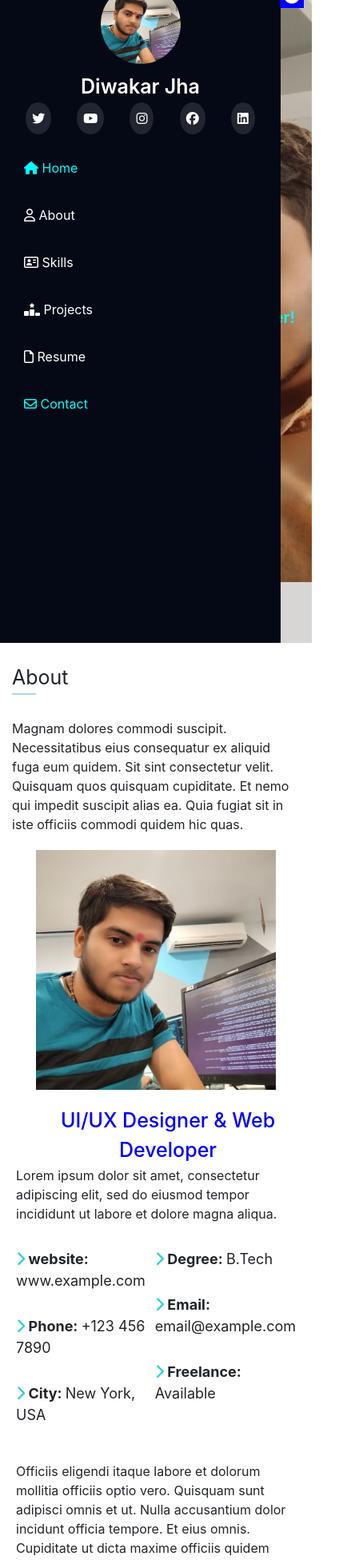
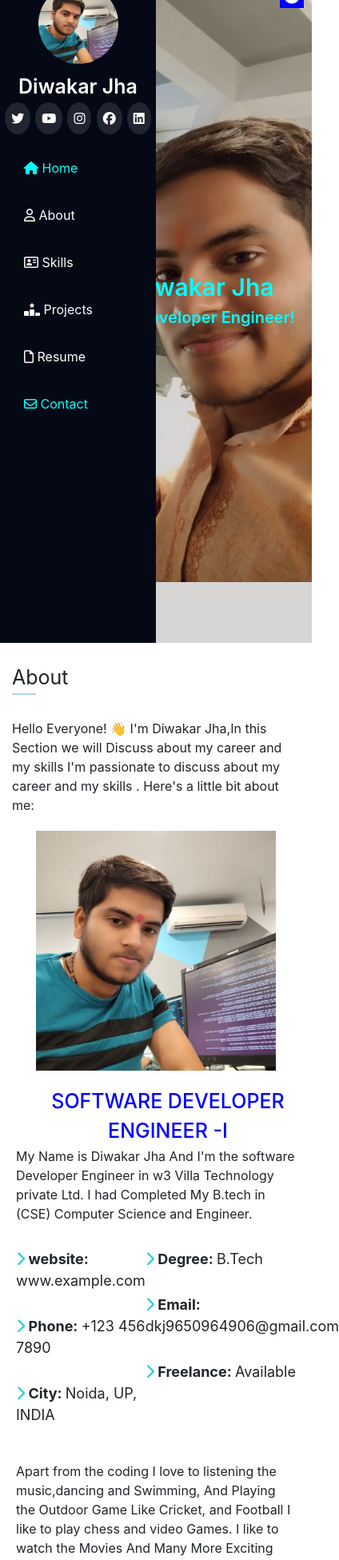
Before and after one commit to diwakarjhadj/Portfolio, a React (Create React App) app: page / in a window 390 px wide. Shown: the part 40-1991 px from the top of the page at 80% size, 424 px wide, since content can reach past the window. Built offline with nearby package versions, Linux system fonts and the light colour scheme.

Commit message:
Completed portfolio code

```diff
--- a/src/comp/About.js
+++ b/src/comp/About.js
@@ -33,7 +33,7 @@ const About = () => {
                 <div className='main-about-desc' id='about'>
                     <div className='main-About'>About</div>
                     <div className='about-desc'>
-                        Magnam dolores commodi suscipit. Necessitatibus eius consequatur ex aliquid fuga eum quidem. Sit sint consectetur velit. Quisquam quos quisquam cupiditate. Et nemo qui impedit suscipit alias ea. Quia fugiat sit in iste officiis commodi quidem hic quas.
+                        Hello Everyone! 👋 I'm Diwakar Jha,In this Section we will Discuss about my career and my skills I'm passionate to discuss about my career and my skills . Here's a little bit about me:
                     </div>
                     <div className='about-image-desc'>
                         <div className='about-images'>
@@ -43,24 +43,24 @@ const About = () => {
                         </div>
                         <div className='about-image-description'>
                             <div className='about-desc-heading'>
-                                UI/UX Designer & Web Developer
+                                SOFTWARE DEVELOPER ENGINEER -I
                             </div>
                             <div className='about-desc-text'>
-                                <p>Lorem ipsum dolor sit amet, consectetur adipiscing elit, sed do eiusmod tempor incididunt ut labore et dolore magna aliqua.</p>
+                            <p>My Name is Diwakar Jha And I'm the software Developer Engineer in w3 Villa Technology private Ltd. I had Completed My B.tech in (CSE) Computer Science and Engineer.</p>
                             </div>
                             <div className='about-all-desc'>
                                 <div className='personal-desc1'>
                                     <div className='website'><i className="fa-solid fa-chevron-right" style={{ color: "#2bd1d4" }}></i><strong> website: </strong>www.example.com</div>
                                     <div className='website'><i className="fa-solid fa-chevron-right" style={{ color: "#2bd1d4" }}></i><strong> Phone: </strong>+123 456 7890</div>
-                                    <div className='website'><i className="fa-solid fa-chevron-right" style={{ color: "#2bd1d4" }}></i><strong> City: </strong>New York, USA</div>
+                                    <div className='website'><i className="fa-solid fa-chevron-right" style={{ color: "#2bd1d4" }}></i><strong> City: </strong>Noida, UP, INDIA</div>
                                 </div>
                                 <div className='personal-desc2'>
                                     <div className='website'><i className="fa-solid fa-chevron-right" style={{ color: "#2bd1d4" }}></i><strong> Degree: </strong>B.Tech</div>
-                                    <div className='website'><i className="fa-solid fa-chevron-right" style={{ color: "#2bd1d4" }}></i><strong> Email: </strong>email@example.com</div>
+                                    <div className='website'><i className="fa-solid fa-chevron-right" style={{ color: "#2bd1d4" }}></i><strong> Email: </strong>dkj9650964906@gmail.com</div>
                                     <div className='website'><i className="fa-solid fa-chevron-right" style={{ color: "#2bd1d4" }}></i><strong> Freelance: </strong>Available</div>
                                 </div>
                             </div>
-                            <div className='personal-text-desc'>Officiis eligendi itaque labore et dolorum mollitia officiis optio vero. Quisquam sunt adipisci omnis et ut. Nulla accusantium dolor incidunt officia tempore. Et eius omnis. Cupiditate ut dicta maxime officiis quidem quia. Sed et consectetur qui quia repellendus itaque neque. Aliquid amet quidem ut quaerat cupiditate. Ab et eum qui repellendus omnis culpa magni laudantium dolores.</div>
+                            <div className='personal-text-desc'>Apart from the coding I love to listening the music,dancing and Swimming, And Playing the Outdoor Game Like Cricket, and Football I like to play chess and video Games. I like to watch the Movies And Many More Exciting Things to do.</div>
                         </div>
                     </div>
                 </div>
--- a/src/comp/Contact.js
+++ b/src/comp/Contact.js
@@ -1,18 +1,35 @@
 import React from 'react';
 import '../style/Contact.css';
-
+import { BrowserRouter as Router, Link } from 'react-router-dom';
 const Contact = () => {
     return (
         <>
             <div className='contact-section' id="contact">
                 <div className='contact-heading'>Contact</div>
-                <div className='contact-para'>Magnam dolores commodi suscipit. Necessitatibus eius consequatur ex aliquid fuga eum quidem. Sit sint consectetur velit. Quisquam quos quisquam cupiditate. Et nemo qui impedit suscipit alias ea. Quia fugiat sit in iste officiis commodi quidem hic quas.</div>
+                <div className='contact-para'>I welcome inquiries and am available for discussions about potential opportunities, collaboration, or any questions you may have. Feel free to reach out via email or connect with me on LinkedIn. I look forward to engaging with you!</div>
                 <div className='social-media-contact'>
-                    <div className='social-media-link-contact twitter'><i className="fa-brands fa-twitter" style={{ cursor: 'pointer' }}></i></div>
-                    <div className='social-media-link-contact youtube'><i className="fa-brands fa-youtube" style={{ cursor: 'pointer' }}></i></div>
-                    <div className='social-media-link-contact instagram'><i className="fa-brands fa-instagram" style={{ cursor: 'pointer' }}></i></div>
-                    <div className='social-media-link-contact facebook'><i className="fa-brands fa-facebook" style={{ cursor: 'pointer' }}></i></div>
-                    <div className='social-media-link-contact linkedin'><i className="fa-brands fa-linkedin" style={{ cursor: 'pointer' }}></i></div>
+                    <Router>
+                        <Link>
+                            <div className='social-media-link-contact twitter'><i className="fa-brands fa-twitter" style={{ cursor: 'pointer' }}></i></div>
+                        </Link>
+                        <Link to='https://www.youtube.com/channel/UCjZGcg-NwI96hksQsIcQJDA' target='_blank'>
+                            <div className='social-media-link-contact youtube'><i className="fa-brands fa-youtube" style={{ cursor: 'pointer' }}></i></div>
+                        </Link>
+                        <Link>
+                            <div className='social-media-link-contact instagram'><i className="fa-brands fa-instagram" style={{ cursor: 'pointer' }}></i></div>
+                        </Link>
+                        <Link>
+                            <div className='social-media-link-contact facebook'><i className="fa-brands fa-facebook" style={{ cursor: 'pointer' }}></i></div>
+                        </Link>
+                        <Link to='https://www.linkedin.com/in/diwakar-jha-22a436218/' target='_blank'>
+                            <div className='social-media-link-contact linkedin'><i className="fa-brands fa-linkedin" style={{ cursor: 'pointer' }}></i></div>
+                        </Link>
+                    </Router>
+
+
+
+
+
                 </div>
             </div>
         </>
--- a/src/comp/Navbar.js
+++ b/src/comp/Navbar.js
@@ -10,8 +10,8 @@ window.addEventListener('scroll', function () {
     var aboutLink = document.querySelector('.aboutLink');
     var skillsLink = document.querySelector('.skillsLink');
     var projectLink = document.querySelector('.projectLink');
-    if (window.scrollY + window.innerHeight === document.documentElement.scrollHeight) {
-
+    // console.log(window.scrollY+this.window.innerHeight,document.documentElement.scrollHeight);
+    if (window.scrollY + window.innerHeight >= (document.documentElement.scrollHeight - 1)) {
         resumeLink.classList.remove('active');
         portfolioHeading.style.color = 'aqua';
     }
@@ -54,7 +54,7 @@ const Navbar = () => {
             // Check if the window width is at most 991px
             if (windowWidth <= 991) {
                 setIsBarsVisible(true); // Reset the visibility when the window is resized to 991px or less
-            } else{
+            } else {
                 setIsBarsVisible(false); // Hide the icons when the window is wider than 991px
             }
         };
@@ -84,15 +84,26 @@ const Navbar = () => {
                             <div className='profile-name'>Diwakar Jha</div>
                         </div>
                         <div className='social-media'>
-                            <div className='social-media-link twitter'><i className="fa-brands fa-twitter"></i></div>
-                            <div className='social-media-link youtube'><i className="fa-brands fa-youtube"></i></div>
-                            <div className='social-media-link instagram'><i className="fa-brands fa-instagram"></i></div>
-                            <div className='social-media-link facebook'><i className="fa-brands fa-facebook"></i></div>
-                            <div className='social-media-link linkedin'><i className="fa-brands fa-linkedin"></i></div>
+                            <a href='' target='_blank'>
+                                <div className='social-media-link twitter'><i className="fa-brands fa-twitter"></i></div>
+                            </a>
+                            <a href='https://www.youtube.com/channel/UCjZGcg-NwI96hksQsIcQJDA' target='_blank'>
+                                <div className='social-media-link youtube'><i className="fa-brands fa-youtube"></i></div>
+                            </a>
+                            <a href='' target='_blank'>
+                                <div className='social-media-link instagram'><i className="fa-brands fa-instagram"></i></div>
+                            </a>
+                            <a href='' target='_blank'>
+                                <div className='social-media-link facebook'><i className="fa-brands fa-facebook"></i></div>
+                            </a>
+                            <a href='https://www.linkedin.com/in/diwakar-jha-22a436218/' target='_blank'>
+                                <div className='social-media-link linkedin'><i className="fa-brands fa-linkedin"></i></div>
+                            </a>
+
                         </div>
 
                         <div className='portflio-maindesc'>
-                            <div className='portfoio-heading home'> <Link to="home" spy={true} smooth={true} offset={0} duration={500} onClick={handleLinkClick} className='homeLink'> <span style={{ cursor: 'pointer' }}><i className="fa-solid fa-house"></i> Home</span></Link></div>
+                            <div className='portfoio-heading home'> <Link to="home" spy={true} smooth={true} offset={0} duration={500} onClick={handleLinkClick} className='homeLink' href="https://www.youtube.com/channel/UCjZGcg-NwI96hksQsIcQJDA"> <span style={{ cursor: 'pointer' }}><i className="fa-solid fa-house"></i> Home</span></Link></div>
                             <div className='portfoio-heading about'>  <Link to="about" spy={true} smooth={true} offset={0} duration={500} onClick={handleLinkClick} className='aboutLink'><span style={{ cursor: 'pointer' }}><i className="fa-regular fa-user"></i> About</span></Link></div>
                             <div className='portfoio-heading skills' >  <Link to="skills" spy={true} smooth={true} offset={0} duration={500} onClick={handleLinkClick} className='skillsLink'><span style={{ cursor: 'pointer' }}><i className="fa-regular fa-address-card"></i> Skills</span> </Link></div>
                             <div className='portfoio-heading project'>  <Link to="project" spy={true} smooth={true} offset={0} duration={500} onClick={handleLinkClick} className='projectLink'> <span style={{ cursor: 'pointer' }}><i className="fa-solid fa-ranking-star"></i> Projects</span> </Link></div>
@@ -121,4 +132,4 @@ const Navbar = () => {
     )
 }
 
-export default Navbar
+export default Navbar;
--- a/src/comp/Project.js
+++ b/src/comp/Project.js
@@ -8,7 +8,7 @@ const Project = () => {
         <>
             <div className='project-section' id="project">
                 <div className='project-heading'>Project</div>
-                <div className='project-para'>Magnam dolores commodi suscipit. Necessitatibus eius consequatur ex aliquid fuga eum quidem. Sit sint consectetur velit. Quisquam quos quisquam cupiditate. Et nemo qui impedit suscipit alias ea. Quia fugiat sit in iste officiis commodi quidem hic quas.</div>
+                <div className='project-para'>Throughout my career, I've actively contributed to a variety of impactful projects, showcasing my ability to translate concepts into tangible results. Here are some key projects that highlight my skills and achievements:</div>
                 <div className='main-project-image'>
                     <div className='project-image1'>
                         <div className='project-image'>
--- a/src/comp/Resume.js
+++ b/src/comp/Resume.js
@@ -1,4 +1,5 @@
 import React from 'react';
+import { Link } from 'react-router-dom';
 import '../style/Resume.css';
 
 
@@ -22,7 +23,7 @@ const Resume = () => {
         <>
             <div className='resume-section' id="resume">
                 <div className='resume-heading'>Resume</div>
-                <div className='resume-para'>Magnam dolores commodi suscipit. Necessitatibus eius consequatur ex aliquid fuga eum quidem. Sit sint consectetur velit. Quisquam quos quisquam cupiditate. Et nemo qui impedit suscipit alias ea. Quia fugiat sit in iste officiis commodi quidem hic quas.</div>
+                <div className='resume-para'>In my career journey, I've honed a diverse set of skills that uniquely qualify me for success in my field and industry. From technical proficiency to interpersonal finesse, I bring a comprehensive skill set to the table. Here's a glimpse of what I offer:</div>
                 <div className='main-resume-description'>
                     <div className='resume-intro-description'>
                         <div className='resume-intro'>
@@ -30,7 +31,7 @@ const Resume = () => {
                             <div className='person-name'>Diwakar Jha</div>
                             <div className='person-desc'>
                                 <div className='description-text'>
-                                    Innovative and deadline-driven Graphic Designer with 3+ years of experience designing and developing user-centered digital/print marketing material from initial concept to final, polished deliverable.
+                                    My Name is Diwakar Jha And I'm the Software Developer Engineer And Completed my Bachelor Degree Which is well reputed Course in B.TECH( Bachelor Of Technology.) and My Branch is Computer Science And Engineering which is Four Year Programming Course. My B.TECH Batch is(2019-2023).
                                 </div>
                                 <div className='person-short-desc'>
                                     <div className='short-desc'>
@@ -49,7 +50,7 @@ const Resume = () => {
                                 <div className='education-year'>2019-23</div>
                                 <div className='education-institute'>IIMT College of Engineering, Greater Noida</div>
                                 <div className='education-summary'>
-                                    Innovative and deadline-driven Graphic Designer with 3+ years of experience designing and developing user-centered digital/print marketing material from initial concept to final, polished deliverable.
+                                    I had completed my B.Tech from IIMT College Of Engineering Which is Situated in Greater Noida, My College is Affiliated With Prestigious University which is AKTU(A.P.J. Abdul Kalam Technical University.)
                                 </div>
                             </div>
                             <div className='senior-secondaryeducation'>
@@ -58,7 +59,7 @@ const Resume = () => {
                                     <div className='education-year'>2017-19</div>
                                     <div className='education-institute'>R S S International School, Noida</div>
                                     <div className='education-summary'>
-                                        Innovative and deadline-driven Graphic Designer with 3+ years of experience designing and developing user-centered digital/print marketing material from initial concept to final, polished deliverable.
+                                        I had Completed my Intermediate from R S S International School  Which is Situated in Noida, My School is Affiliated With Prestigious BOARD which is CBSE (Central Board of Secondary Education.)
                                     </div>
                                 </div>
                             </div>
@@ -69,7 +70,7 @@ const Resume = () => {
                                     <div className='education-year'>2015-17</div>
                                     <div className='education-institute'>R S S International School, Noida</div>
                                     <div className='education-summary'>
-                                        Innovative and deadline-driven Graphic Designer with 3+ years of experience designing and developing user-centered digital/print marketing material from initial concept to final, polished deliverable.
+                                        I had Completed my Matriculation from R S S International School  Which is Situated in Noida, My School is Affiliated With Prestigious BOARD which is CBSE (Central Board of Secondary Education.)
                                     </div>
                                 </div>
                             </div>
@@ -87,9 +88,9 @@ const Resume = () => {
                                     <div className='education-institute'>w3Villa Technology private Ltd.</div>
                                     <div className='person-short-desc'>
                                         <div className='short-desc'>
-                                            <li>Lead in the design, development, and implementation of the graphic, layout, and production communication materials</li>
-                                            <li>Delegate tasks to the 7 members of the design team and provide counsel on all aspects of the project.</li>
-                                            <li>Supervise the assessment of all graphic materials in order to ensure quality and accuracy of the design</li>
+                                            <li>Lead in the design, development, and implementation the Technical Skills in the Project, To Gain the Technical Experience of the company.</li>
+                                            <li>Aspiring the New Skills to Continuously Growing My Carrer as well as Company's Benefit.</li>
+                                            <li>This is my Training Certificate of W3 Villa: <a href="https://drive.google.com/file/d/1DYQE9enJroKXQDFVEFEku_Q6gxpBSx9g/view?usp=sharing" target="_blank" rel="noopener noreferrer">View Certificate</a></li>
                                         </div>
                                     </div>
                                 </div>
@@ -102,7 +103,7 @@ const Resume = () => {
                                     <div className='education-year'>2022-22</div>
                                     <div className='education-institute'>ConsultIt Private LTD.</div>
                                     <div className='education-summary'>
-                                        Innovative and deadline-driven Graphic Designer with 3+ years of experience designing and developing user-centered digital/print marketing material from initial concept to final, polished deliverable.
+                                        I have Successfully completed my Summer Internship of 3 months in which I have got the Knowldge About my the Technical Skills which is React and Node.js This is the Certificate: <a href="https://drive.google.com/file/d/1NRWhW9n-z1JsNtfx1kx_odJem02iiCQ_/view?usp=sharing" target="_blank" rel="noopener noreferrer">Software Engineer Intern</a>
                                     </div>
                                 </div>
                                 <div className='senior-secondaryeducation'>
@@ -111,7 +112,7 @@ const Resume = () => {
                                         <div className='education-year'>2022-22</div>
                                         <div className='education-institute'>Two Waits Private LTD.</div>
                                         <div className='education-summary'>
-                                            Innovative and deadline-driven Graphic Designer with 3+ years of experience designing and developing user-centered digital/print marketing material from initial concept to final, polished deliverable.
+                                        I have Successfully completed my DSA (Data Structure and Algorithm) Internship of 1 months in which I have got the Knowledge About my the Problem Solving Skills. This is the Certificate: <a href="https://drive.google.com/file/d/1OocKgoQUXQgOX0p7wBOPCgHgS9g16HC4/view?usp=sharing" target="_blank" rel="noopener noreferrer">DSA Certificate</a>
                                         </div>
                                     </div>
                                 </div>
@@ -122,7 +123,8 @@ const Resume = () => {
                                     <div className='person-desc'>
                                         <div className='education-institute'>Get the Reward Gfg T-shirt For Good Rank in Gfg Coding Competition</div>
                                         <div className='education-summary'>
-                                            Innovative and deadline-driven Graphic Designer with 3+ years of experience designing and developing user-centered digital/print marketing material from initial concept to final, polished deliverable.
+                                            I have Successfully Completed My 8 week Winter Interview Preperation which is organized by mr Sandeep jain sir They Guide about the Technical skills as well as Soft Skills This is the Certificate: <a href="https://drive.google.com/file/d/1u6kR_-SmWbbP3oMWnmEBLFri3qDWK_26/view?usp=sharing" target="_blank" rel="noopener noreferrer">Course Completion</a>
+                                            <p>I got the Gfg Recommendation Course which is Organized by the Gfg of Bi-wizard 5.0 coding Contest By Sandeep Jain Sir <a href="https://drive.google.com/file/d/1LmFVrmRW70TttriP4vDU0GMPN0B-yRTy/view?usp=sharing" target="_blank" rel="noopener noreferrer">Bi-wizard Certificate</a></p>
                                         </div>
                                     </div>
                                 </div>
@@ -130,9 +132,7 @@ const Resume = () => {
                                     <div className='person-name'>Leetcode</div>
                                     <div className='person-desc'>
                                         <div className='education-institute'>To Participate Leetcode Biweekly Contenst And Get the Rank Under 2000</div>
-                                        <div className='education-summary'>
-                                            Innovative and deadline-driven Graphic Designer with 3+ years of experience designing and developing user-centered digital/print marketing material from initial concept to final, polished deliverable.
-                                        </div>
+                                        <div className='education-summary'>I am Participate the Leetcode Weekly and Bi-Weekly Coding Contest which is Organizing by the Leetcode Community.</div>
                                     </div>
                                     <div className='resume-pdf'><button onClick={() => { downloadFile(PDF_file) }}>Download PDF</button></div>
                                 </div>
--- a/src/comp/Skills.js
+++ b/src/comp/Skills.js
@@ -5,7 +5,9 @@ const Skills = () => {
         <>
             <div className='skills-section' id='skills'>
                 <div className='skills-heading'>Skills</div>
-                <div className='skills-para'>Magnam dolores commodi suscipit. Necessitatibus eius consequatur ex aliquid fuga eum quidem. Sit sint consectetur velit. Quisquam quos quisquam cupiditate. Et nemo qui impedit suscipit alias ea. Quia fugiat sit in iste officiis commodi quidem hic quas.</div>
+                <div className='skills-para'>
+                Welcome to my skills section, where I showcase my professional Skills that empower me to excel in my field and industry. With a passion for specific aspect or niche, I bring a unique blend of technical proficiency, creative problem-solving, and collaborative spirit to every project. My skills are not just a list but a testament to my commitment to staying at the forefront of industry and delivering exceptional results.
+                </div>
                 <div className='skills-progress'>
                     <div className='techskill-progress'>
                         <div className='main-skillperformance'>
--- a/src/style/Navbar.css
+++ b/src/style/Navbar.css
@@ -48,6 +48,7 @@
   padding: 8px;
   border-radius: 50%;
   cursor: pointer;
+  color: #fff;
 }
 
 .social-media-link:hover {
@@ -184,7 +185,7 @@
 
 @media screen and (max-width: 500px) {
   .main-width {
-    width: 90%;
+    width: 50%;
     z-index: 100;
     transition: .5s;
   }
```
Also changed, not shown: 2 other files (tests, documents, lock files or other folders).
